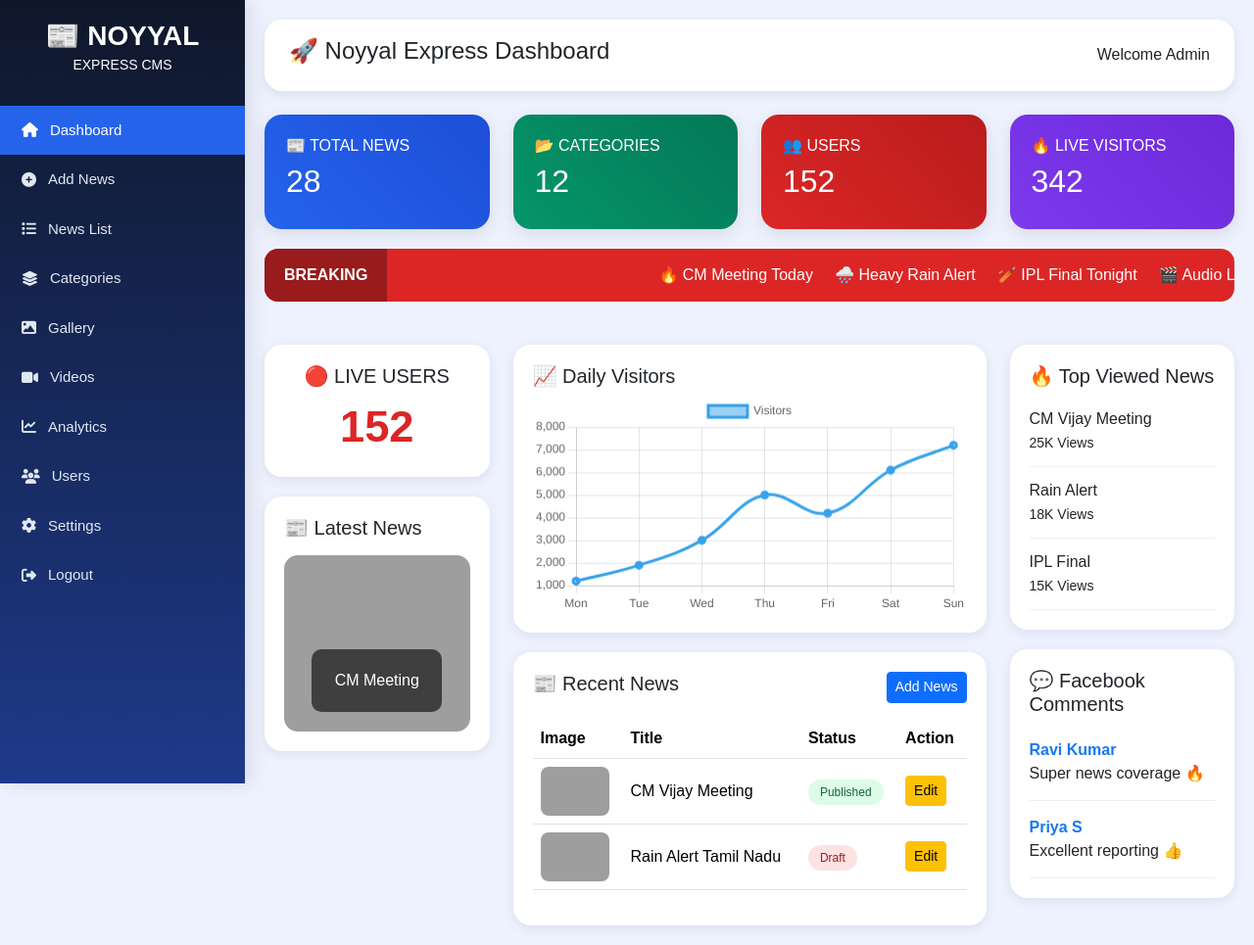
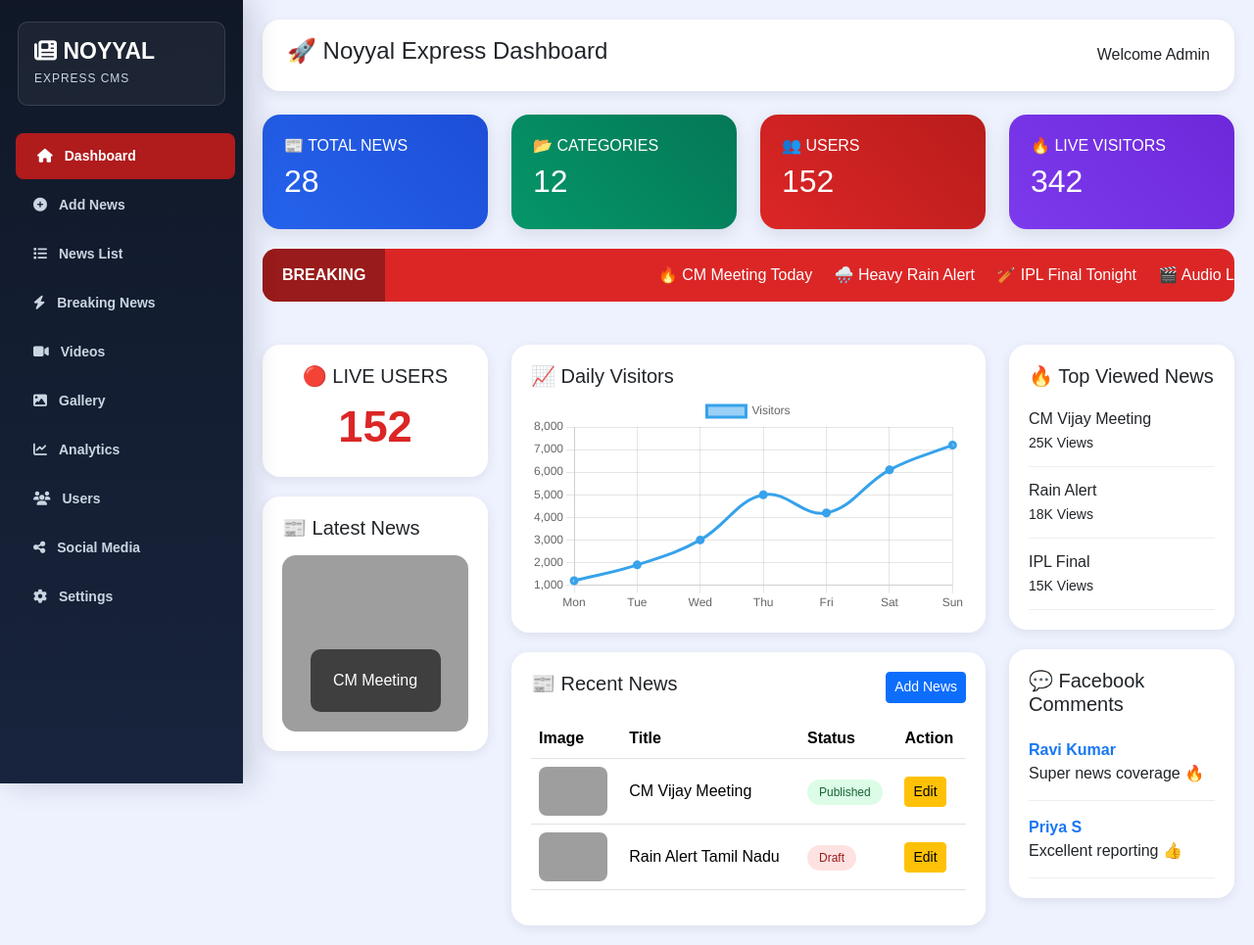
Before and after one commit to okm-mohan/noyyal-express-cms, a FastAPI app: page /dashboard in a window 1280 px wide. Shown: the whole page at 98% size. Run offline with FastAPI, Linux system fonts and the light colour scheme; grey boxes are pictures that could not be loaded.

Commit message:
Standardize admin sidebar across screens

```diff
--- /dev/null
+++ b/static/css/admin-sidebar.css
@@ -0,0 +1,78 @@
+:root{
+    --admin-sidebar:#101827;
+    --admin-sidebar-2:#18243d;
+    --admin-accent:#b91c1c;
+}
+
+.sidebar{
+    width:248px !important;
+    height:100vh;
+    position:fixed;
+    left:0;
+    top:0;
+    background:linear-gradient(180deg, var(--admin-sidebar), var(--admin-sidebar-2)) !important;
+    padding-top:22px !important;
+    overflow-y:auto;
+    box-shadow:8px 0 28px rgba(15,23,42,0.18) !important;
+}
+
+.logo-area{
+    margin:0 18px 28px !important;
+    padding:16px !important;
+    color:white;
+    border:1px solid rgba(255,255,255,0.12);
+    border-radius:10px;
+    background:rgba(255,255,255,0.05);
+    text-align:left !important;
+}
+
+.logo-area h3{
+    margin:0 !important;
+    font-size:23px;
+    font-weight:800;
+    line-height:1.2;
+}
+
+.logo-area small{
+    color:#cbd5e1;
+    font-size:12px;
+    letter-spacing:0.08em;
+}
+
+.sidebar a{
+    display:flex !important;
+    align-items:center;
+    gap:12px;
+    color:#cbd5e1 !important;
+    text-decoration:none;
+    padding:13px 22px !important;
+    margin:3px 12px;
+    border-radius:8px;
+    transition:0.2s ease;
+    font-size:14px !important;
+    font-weight:600;
+}
+
+.sidebar a:hover,
+.sidebar a.active{
+    background:rgba(185,28,28,0.95) !important;
+    color:white !important;
+    transform:translateX(4px);
+    padding-left:22px !important;
+}
+
+.main-content{
+    margin-left:248px !important;
+}
+
+@media (max-width:991px){
+    .sidebar{
+        position:relative;
+        width:100% !important;
+        height:auto;
+    }
+
+    .main-content{
+        margin-left:0 !important;
+    }
+}
--- a/templates/admin/dashboard.html
+++ b/templates/admin/dashboard.html
@@ -349,108 +349,15 @@ body{
 
 </style>
 
+<link rel="stylesheet" href="/static/css/admin-sidebar.css">
+
 </head>
 
 <body>
 
 <!-- SIDEBAR -->
 
-<div class="sidebar">
-
-    <div class="logo-area">
-
-        <h3>
-            📰 NOYYAL
-        </h3>
-
-        <small>
-            EXPRESS CMS
-        </small>
-
-    </div>
-
-    <a href="/dashboard"
-       class="active">
-
-        <i class="fa fa-home"></i>
-
-        Dashboard
-
-    </a>
-
-    <a href="/add-news">
-
-        <i class="fa fa-plus-circle"></i>
-
-        Add News
-
-    </a>
-
-    <a href="/news-list">
-
-        <i class="fa fa-list"></i>
-
-        News List
-
-    </a>
-
-    <a href="/categories">
-
-        <i class="fa fa-layer-group"></i>
-
-        Categories
-
-    </a>
-
-    <a href="/gallery">
-
-        <i class="fa fa-image"></i>
-
-        Gallery
-
-    </a>
-
-    <a href="/videos">
-
-        <i class="fa fa-video"></i>
-
-        Videos
-
-    </a>
-
-    <a href="/analytics">
-
-        <i class="fa fa-chart-line"></i>
-
-        Analytics
-
-    </a>
-
-    <a href="/users">
-
-        <i class="fa fa-users"></i>
-
-        Users
-
-    </a>
-
-    <a href="/settings">
-
-        <i class="fa fa-cog"></i>
-
-        Settings
-
-    </a>
-
-    <a href="/logout">
-
-        <i class="fa fa-sign-out-alt"></i>
-
-        Logout
-
-    </a>
-
-</div>
+{% include 'includes/sidebar.html' %}
 
 <!-- MAIN -->
 
--- a/templates/includes/sidebar.html
+++ b/templates/includes/sidebar.html
@@ -1,13 +1,10 @@
-<!-- SIDEBAR -->
-
 <div class="sidebar">
-
-    <!-- LOGO -->
 
     <div class="logo-area">
 
         <h3>
-            📰 NOYYAL
+            <i class="fa fa-newspaper"></i>
+            NOYYAL
         </h3>
 
         <small>
@@ -16,86 +13,54 @@
 
     </div>
 
-    <!-- MENU -->
-
-    <a href="/dashboard">
-
+    <a href="/dashboard" class="{% if request.url.path == '/dashboard' %}active{% endif %}">
         <i class="fa fa-home"></i>
-
         Dashboard
-
     </a>
 
-    <a href="/add-news">
-
+    <a href="/add-news" class="{% if request.url.path == '/add-news' %}active{% endif %}">
         <i class="fa fa-plus-circle"></i>
-
         Add News
-
     </a>
 
-    <a href="/news-list">
-
+    <a href="/news-list" class="{% if request.url.path == '/news-list' or request.url.path.startswith('/edit-news') %}active{% endif %}">
         <i class="fa fa-list"></i>
-
         News List
-
     </a>
 
     <a href="#">
-
         <i class="fa fa-bolt"></i>
-
         Breaking News
-
-    </a>
-
-    <!-- <a href="#">
-
-        <i class="fa fa-video"></i>
-
-        Videos
-
     </a>
 
     <a href="#">
-
-        <i class="fa fa-image"></i>
-
-        Gallery
-
-    </a> -->
-
-    <a href="#">
-
-        <i class="fa fa-chart-line"></i>
-
-        Analytics
-
+        <i class="fa fa-video"></i>
+        Videos
     </a>
 
     <a href="#">
+        <i class="fa fa-image"></i>
+        Gallery
+    </a>
 
-        <i class="fa fa-users"></i>
-
-        Users
-
+    <a href="/analytics" class="{% if request.url.path == '/analytics' %}active{% endif %}">
+        <i class="fa fa-chart-line"></i>
+        Analytics
     </a>
 
     <a href="#">
-
-        <i class="fa fa-share-alt"></i>
-
-        Social Media
-
+        <i class="fa fa-users"></i>
+        Users
     </a>
 
     <a href="#">
+        <i class="fa fa-share-alt"></i>
+        Social Media
+    </a>
 
+    <a href="/settings" class="{% if request.url.path == '/settings' %}active{% endif %}">
         <i class="fa fa-cog"></i>
-
         Settings
-
     </a>
 
 </div>
```
Also changed, not shown: templates/admin/add_news.html (+3 -95 lines), templates/admin/analytics.html (+3 -35 lines), templates/admin/edit_news.html (+3 -87 lines), templates/admin/news_list.html (+3 -66 lines), templates/admin/settings.html (+3 -40 lines).
